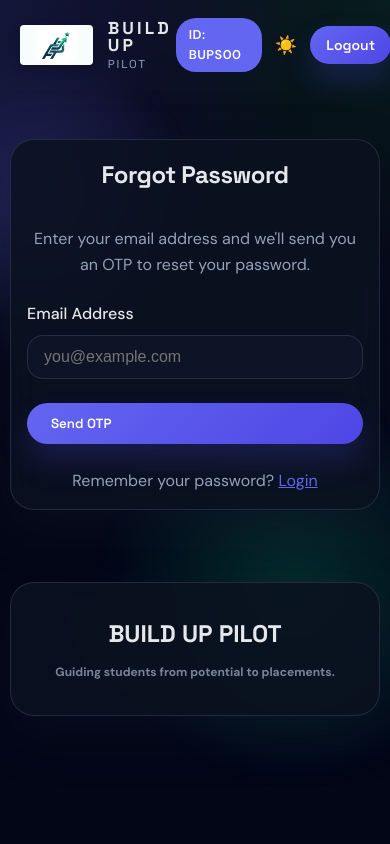
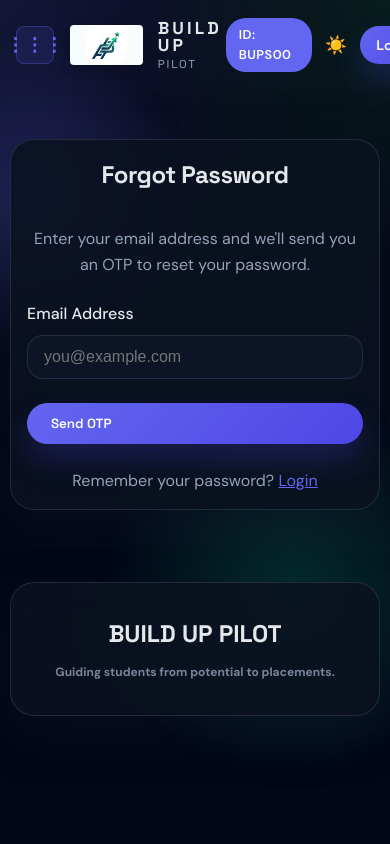
Before and after one commit to Anmol-Varshney-cell/BuildUpPilot, a Flask app: page /auth/forgot-password in a window 390 px wide; the page is wider, and only the part inside the window is pictured. Run offline with Flask 3, Linux system fonts and the light colour scheme; a user stored in the database is signed in.

Commit message:
Add fast three-dots sidebar drawer toggle and responsive mobile overlay styling

```diff
--- a/static/css/header.css
+++ b/static/css/header.css
@@ -13,9 +13,47 @@
     box-shadow: 0 2px 20px rgba(0, 0, 0, 0.1);
 }
 
+.header-left {
+    display: flex;
+    align-items: center;
+    gap: 0.75rem;
+}
+
 .header-left .logo img {
     height: 40px;
     width: auto;
+}
+
+.sidebar-toggle-btn {
+    background: rgba(99, 102, 241, 0.12);
+    border: 1px solid rgba(99, 102, 241, 0.3);
+    color: var(--primary, #6366f1);
+    width: 38px;
+    height: 38px;
+    border-radius: 8px;
+    display: flex;
+    align-items: center;
+    justify-content: center;
+    cursor: pointer;
+    font-size: 1.15rem;
+    font-weight: 700;
+    transition: all 0.18s cubic-bezier(0.4, 0, 0.2, 1);
+}
+
+.sidebar-toggle-btn:hover {
+    background: var(--primary, #6366f1);
+    color: #ffffff;
+    transform: scale(1.06);
+    box-shadow: 0 4px 12px rgba(99, 102, 241, 0.3);
+}
+
+.sidebar-toggle-btn:active {
+    transform: scale(0.95);
+}
+
+.three-dots-icon {
+    line-height: 1;
+    letter-spacing: 1px;
 }
 
 .header-right {
--- a/static/js/main.js
+++ b/static/js/main.js
@@ -25,6 +25,36 @@ document.addEventListener('DOMContentLoaded', () => {
     }
 
     applyTheme(storedTheme);
+
+    // Fast Three-Dots Sidebar Drawer Toggle
+    const sidebarToggle = document.getElementById('sidebarToggle');
+    let overlay = document.querySelector('.sidebar-overlay');
+    if (!overlay) {
+        overlay = document.createElement('div');
+        overlay.className = 'sidebar-overlay';
+        document.body.appendChild(overlay);
+    }
+
+    function toggleSidebar(e) {
+        if (e) e.stopPropagation();
+        document.body.classList.toggle('sidebar-open');
+    }
+
+    function closeSidebar() {
+        document.body.classList.remove('sidebar-open');
+    }
+
+    if (sidebarToggle) {
+        sidebarToggle.addEventListener('click', toggleSidebar);
+    }
+
+    if (overlay) {
+        overlay.addEventListener('click', closeSidebar);
+    }
+
+    document.addEventListener('keydown', (e) => {
+        if (e.key === 'Escape') closeSidebar();
+    });
 
     if (themeToggle) {
         themeToggle.addEventListener('click', () => {
--- a/templates/base.html
+++ b/templates/base.html
@@ -39,6 +39,11 @@
 
         <header class="app-header">
             <div class="header-left">
+                {% if current_user.is_authenticated %}
+                <button id="sidebarToggle" class="sidebar-toggle-btn" type="button" aria-label="Toggle Navigation Menu" title="Menu (Dashboard, Profile, Tests)">
+                    <span class="three-dots-icon">⋮⋮⋮</span>
+                </button>
+                {% endif %}
                 <a href="{{ url_for('main.index') }}" class="logo">
                     <img src="{{ url_for('static', filename='Image/buildup-logo.jpeg') }}" alt="Build Up Pilot" />
                 </a>
```
Also changed, not shown: static/css/style.css (+45 -0 lines).
